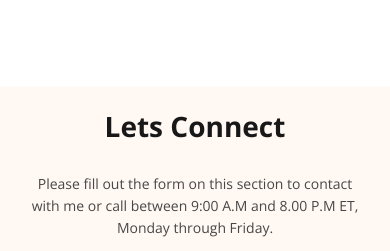
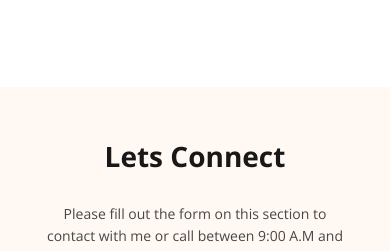
Before and after one commit to solaiman-siam/developer-portfolio, a plain HTML site: page index.html in a window 390 px wide. Shown: the part 4429-4680 px from the top of the page. Drawn offline with nearby package versions, Linux system fonts and the light colour scheme.

Commit message:
some changes

```diff
--- a/styles/portfolio.css
+++ b/styles/portfolio.css
@@ -327,7 +327,8 @@ input, textarea{
 
   footer{
     flex-direction: column;
-    padding: 10px;
+    padding:  40px 20px;
+    gap: 40px;
   }
   .footer-column{
     width: 100%
@@ -342,9 +343,7 @@ input, textarea{
   #footer-title, .section-description, .social-icons{
     text-align: center;
   }
-  #footer-title{
-    margin-bottom:
-  }
+
   input, textarea{
     width: 100%
   }
```
